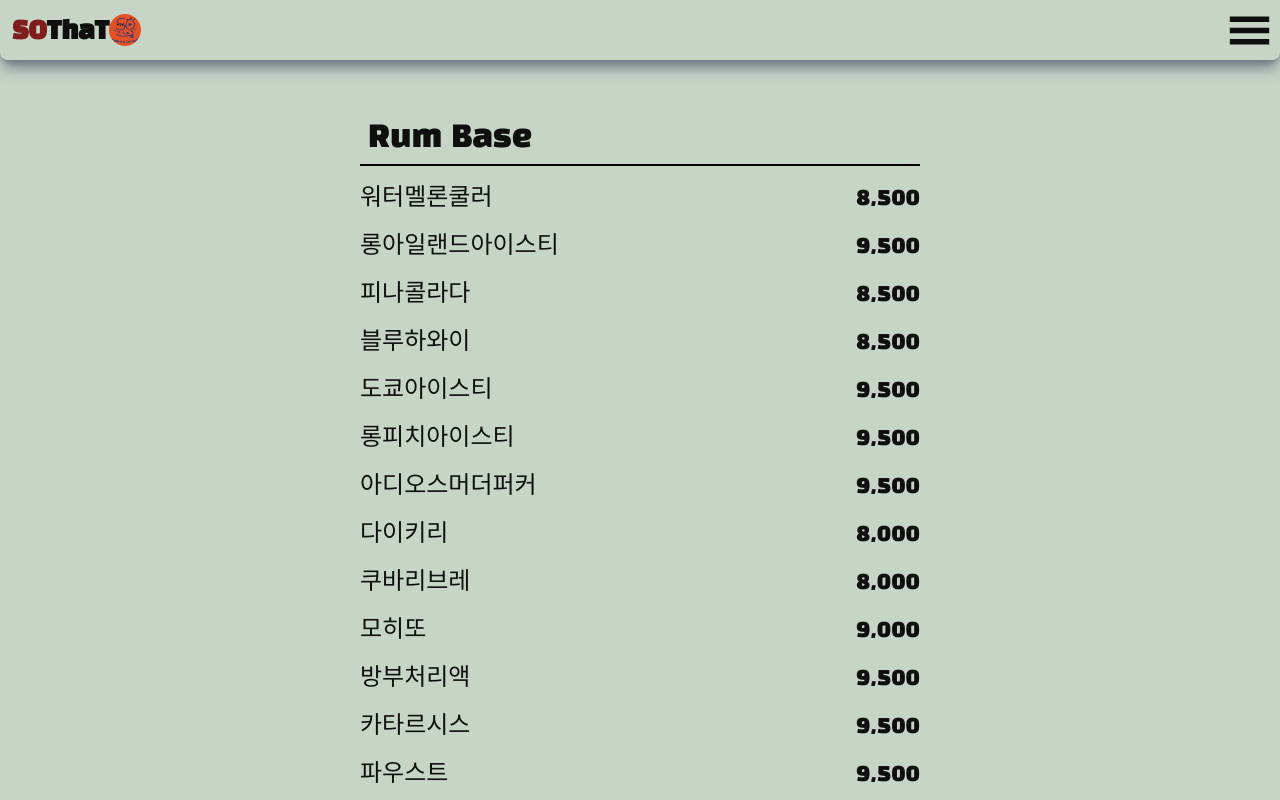
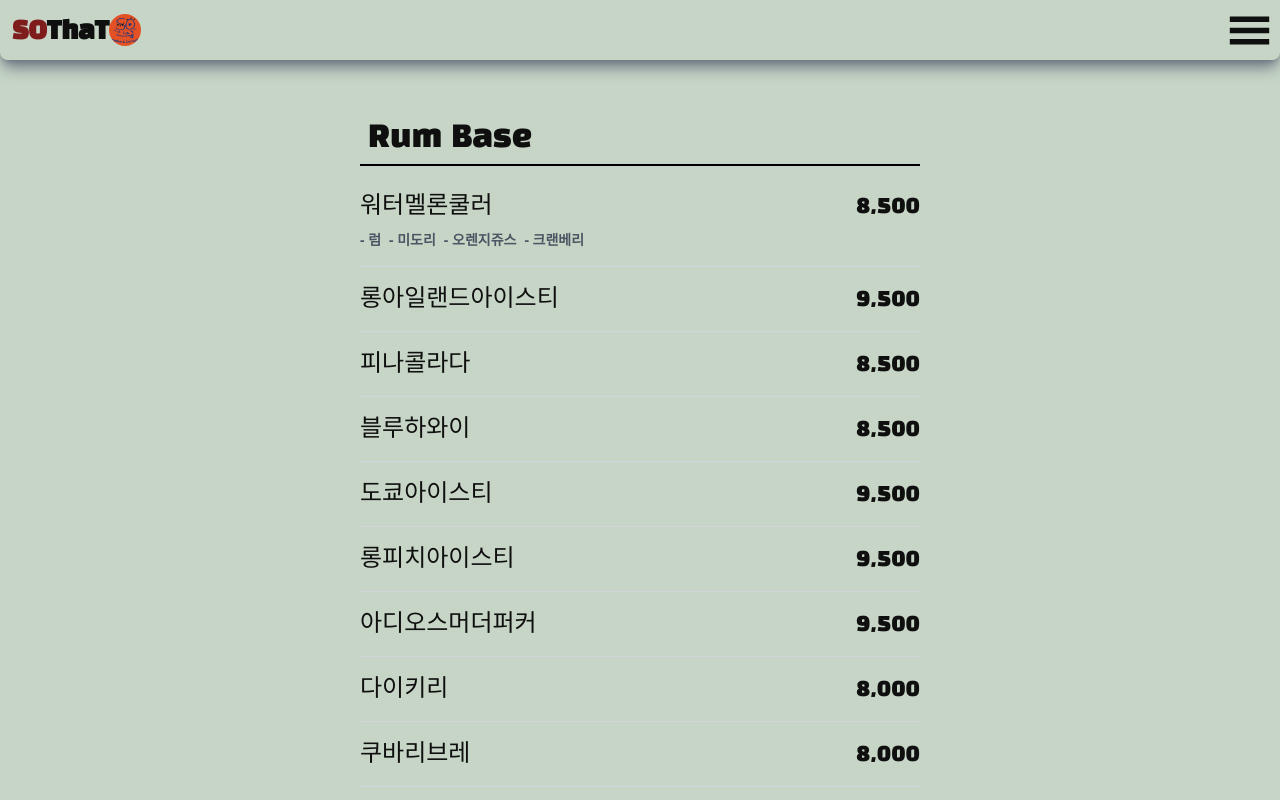
Before and after one commit to jaewoo-ahn/soThat, a React (Create React App) app: page /rum in a window 1280 px wide. Both pictures are taken after a click on the element "워터멜론쿨러". Shown: the top 800 px of the page. Built offline with nearby package versions, Linux system fonts and the light colour scheme.

Commit message:
feat : ingredient

```diff
--- a/src/components/menubox.jsx
+++ b/src/components/menubox.jsx
@@ -1,8 +1,16 @@
 import React, { useState } from "react";
 
-const Menubox = ({ base, items, ingredient }) => {
-  console.log(ingredient);
-  const [openIngredient, setOpenIngredient] = useState(false);
+const Menubox = ({ base, items }) => {
+  const [openIngredients, setOpenIngredients] = useState(
+    Array(items.length).fill(false) // 각 아이템별 초기 상태를 false로 설정
+  );
+
+  const toggleIngredient = (index) => {
+    setOpenIngredients((prev) =>
+      prev.map((state, idx) => (idx === index ? !state : state))
+    );
+  };
+
   return (
     <div className="w-full mt-8 px-10">
       <p className="w-full border-b-2 border-black text-3xl font-blackhans p-2">
@@ -13,25 +21,43 @@ const Menubox = ({ base, items, ingredient }) => {
           return (
             <div
               key={idx}
-              className="flex w-full justify-between font-blackhans text-2xl py-2"
+              className="flex flex-col w-full font-blackhans text-2xl py-4 border-b border-gray-300"
             >
-              <div className="flex">
+              <div className="flex justify-between items-center">
+                <div className="flex items-center">
                   <p
-                  onClick={() => {
-                    setOpenIngredient(!openIngredient);
-                    console.log(openIngredient);
-                  }}
+                    onClick={() => toggleIngredient(idx)} // 특정 아이템의 상태 변경
+                    className="cursor-pointer"
                   >
                     {res.name}
                   </p>
-                {res.best ? <p className="text-red-900 ml-2">BEST</p> : <></>}
-                {res.signiture ? (
-                  <p className="text-red-900 ml-2">SIGNATURE</p>
-                ) : (
-                  <></>
+                  {res.best && <p className="text-red-900 ml-4">BEST</p>}
+                  {res.signiture && (
+                    <p className="text-red-900 ml-4">SIGNATURE</p>
                   )}
                 </div>
                 <p>{res.price}</p>
+              </div>
+              {openIngredients[idx] &&
+                res.ingredient &&
+                res.ingredient.length > 0 && (
+                  <div className="mt-2 flex flex-wrap gap-2 ">
+                    {res.ingredient.map((ing, i) => (
+                      <p
+                        key={i}
+                        className="text-sm font-sans font-bold text-gray-600"
+                      >
+                        - {ing}
+                      </p>
+                    ))}
+                  </div>
+                )}
+              {openIngredients[idx] &&
+                (!res.ingredient || res.ingredient.length === 0) && (
+                  <p className="mt-2  text-gray-500 text-sm font-sans">
+                    No ingredients available.
+                  </p>
+                )}
             </div>
           );
         })}
```
Lines whose indentation alone changed are shown as unchanged.
